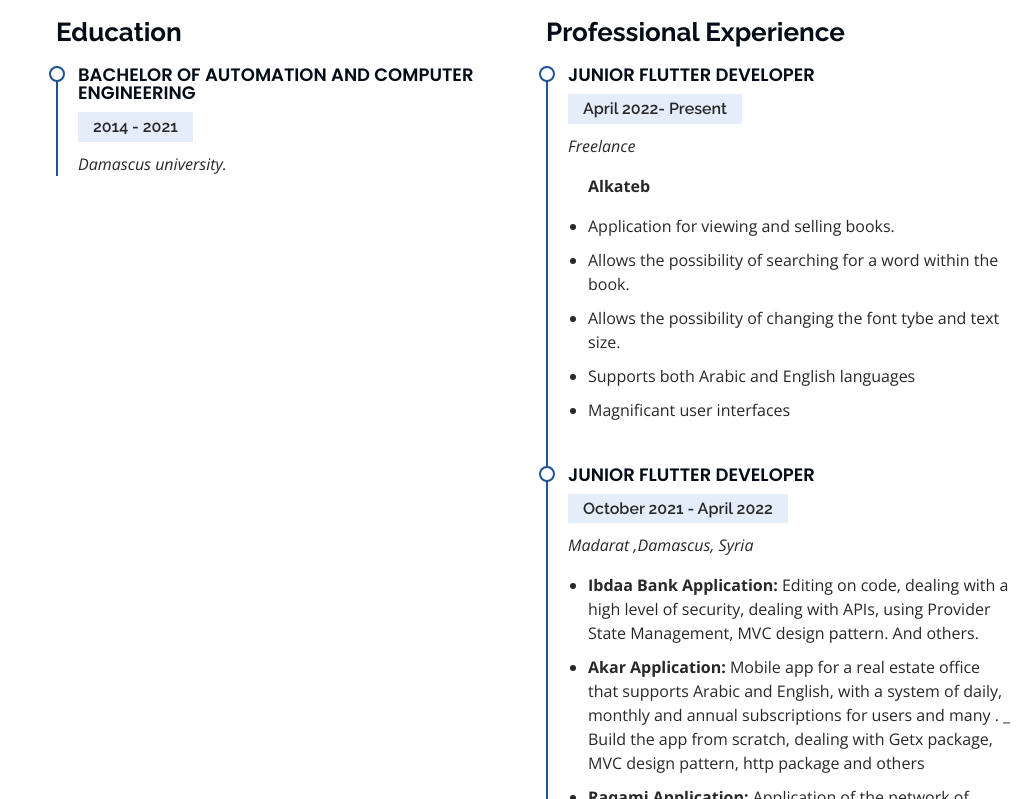
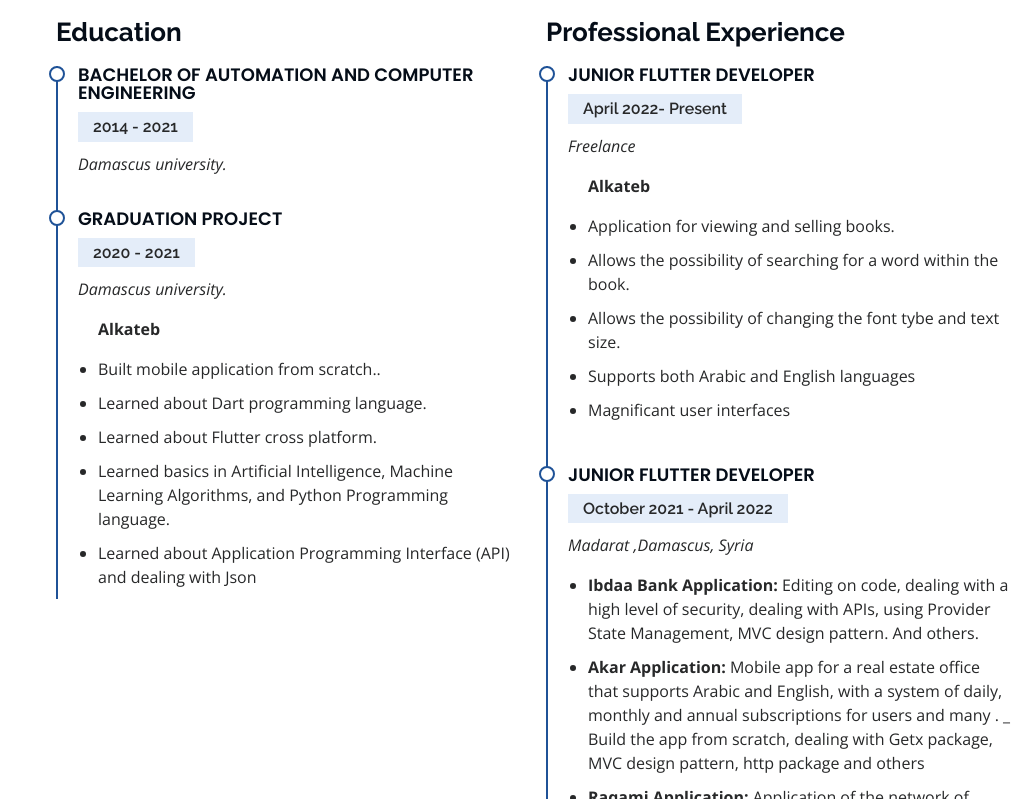
Before and after one commit to Nour-alhelo/Nour-s_portfolio, a plain HTML site: page index.html in a window 1280 px wide. Shown: the part 1943-2742 px from the top of the page, without its empty margins (256-1280 px from the left). Drawn offline with nearby package versions, Linux system fonts and the light colour scheme.

Commit message:
Add files via upload

```diff
--- a/index.html
+++ b/index.html
@@ -100,7 +100,7 @@
               <div class="col-lg-6">
                 <ul>
                   <li><i class="bi bi-chevron-right"></i> <strong>Birthday:</strong> <span>21 july 1996</span></li>
-                  <li><i class="bi bi-chevron-right"></i> <strong>Age:</strong> <span>27</span></li>
+                  <li><i class="bi bi-chevron-right"></i> <strong>Age:</strong> <span>26</span></li>
                   <li><i class="bi bi-chevron-right"></i> <strong>Phone:</strong> <span>+20 1143832181</span></li>
                   <li><i class="bi bi-chevron-right"></i> <strong>City:</strong> <span>6 October, Egypt</span></li>
                 </ul>
@@ -265,7 +265,21 @@
               <h5>2014 - 2021</h5>
               <p><em>Damascus university.</em></p>
             </div>
+            <div class="resume-item">
+              <h4>GRADUATION PROJECT</h4>
+              <h5>2020 - 2021</h5>
+              <p><em>Damascus university.</em></p>
+              <ul>
+                <p><strong>Alkateb </strong></p>
+                <li> Built mobile application from scratch..</li>
+                <li> Learned about Dart programming language. </li>
+                <li> Learned about Flutter cross platform.</li>
+                <li> Learned basics in Artificial Intelligence, Machine Learning Algorithms, and Python Programming language.</li>
+                <li> Learned about Application Programming Interface (API) and dealing with Json</li>
+              </ul>
+            </div>
           </div>
+
           <div class="col-lg-6" data-aos="fade-up" data-aos-delay="100">
             <h3 class="resume-title">Professional Experience</h3>
             <div class="resume-item">
```
